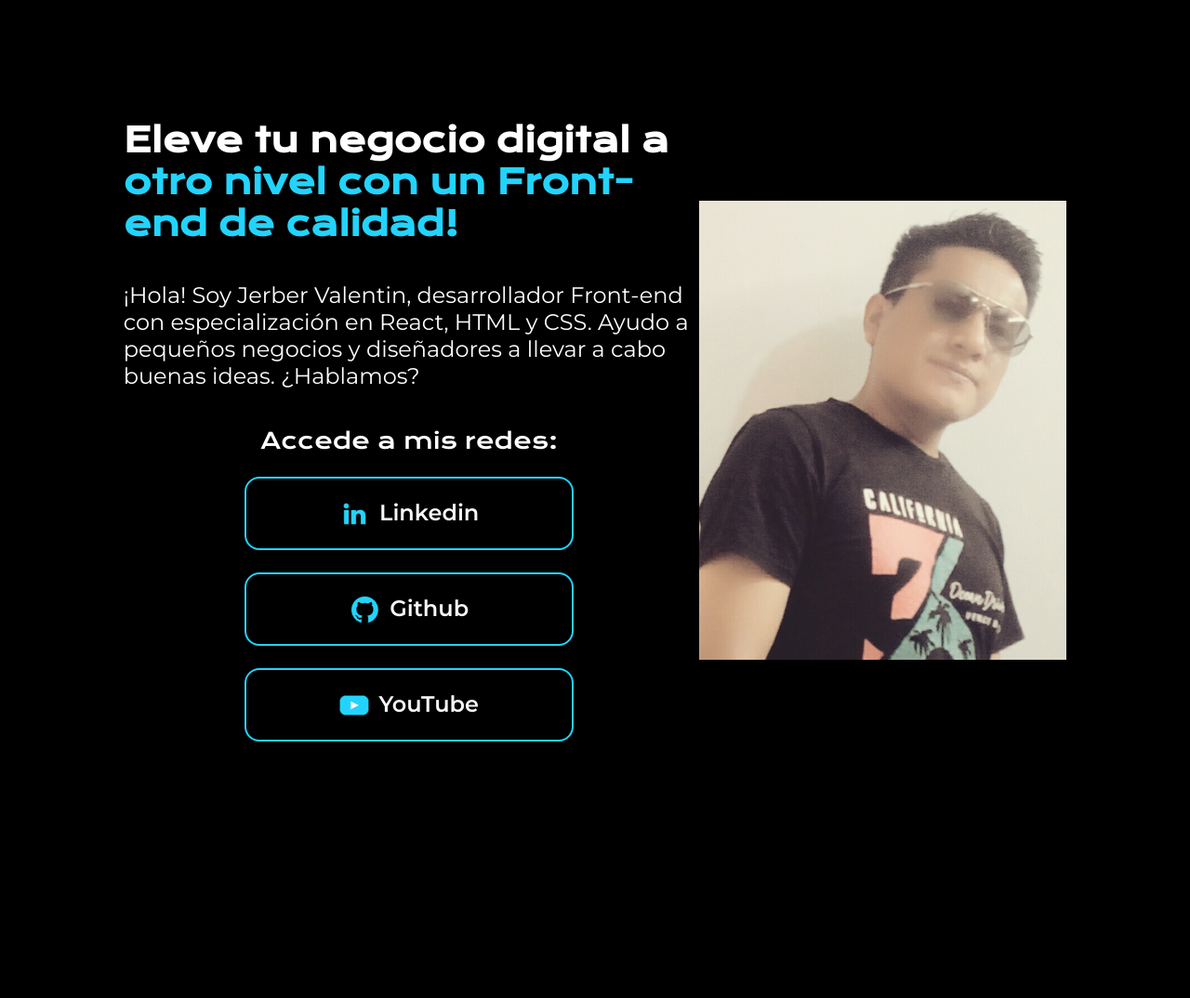
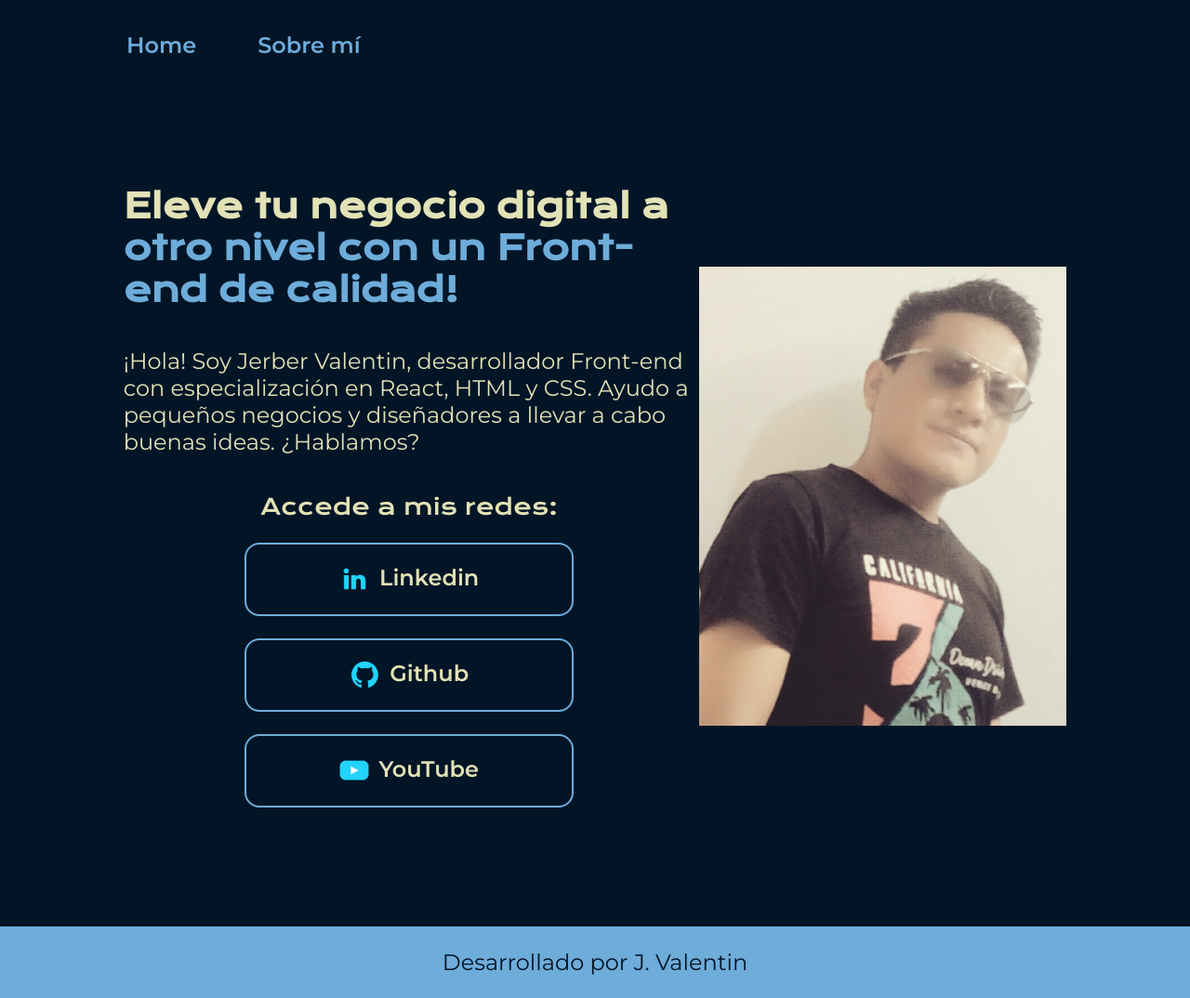
Before and after one commit to lvalentinl/Ejercitando-html-1, a plain HTML site: page index.html in a window 1280 px wide. Shown: the whole page at 93% size. Before the commit the page ends 928 px from the top, so only its background shows below. Drawn offline with nearby package versions, Linux system fonts and the light colour scheme.

Commit message:
footer, header y variables

```diff
--- a/index.html
+++ b/index.html
@@ -4,10 +4,15 @@
     <meta charset="UTF-8">
     <meta name="viewport" content="width=device-width, initial-scale=1.0">
     <title>Portafolio</title>
-    <link rel="stylesheet" href="style.css">
+    <link rel="stylesheet" href="./styles/style.css">
 </head>
 <body>
-    <header></header>
+    <header class="header-link">
+        <nav class="header-link-div">
+            <a class="header-link-a" href="index.html">Home</a>
+            <a class="header-link-a" href="about.html">Sobre mí</a>
+        </nav>
+    </header>
     <main class="presentacion-JV">
         <section class="presentacion-contenido">
             <h1 class="presentacion-h1-titulo">
@@ -25,6 +30,8 @@
         </section>
         <img src="./assets/vale.png" alt="chico viendo de costado">
     </main>
-    <footer></footer>
+    <footer class="footer-descripcion">
+        <p>Desarrollado por J. Valentin</p>
+    </footer>
 </body>
 </html>
--- a/style.css
+++ b/styles/style.css
@@ -1,28 +1,56 @@
 @import url('https://fonts.googleapis.com/css2?family=Krona+One&family=Montserrat:ital,wght@0,100..900;1,100..900&display=swap');
 /*aqui buscamos en google fonts, embebed code, import para CSS*/
+:root{ /*asi se crean las variables, dentro de root y con doble guion*/
+    --color-primario: #021526;
+    --color-secundario: #E2E2B6;
+    --color-terciario: #6EACDA;
+    --color-hover: #03346E;
+
+    --fuente-montserrat: 'Montserrat', serif;
+    --fuente-krona-one: 'krona One', sans-serif;
+}
+
 *{ /*para cambios en todo el proyecto*/
     margin: 0;
     padding: 0;
 }
 
 body{
-    background-color: #000000;
-    color: white;
+    background-color: var(--color-primario);
+    color: var(--color-secundario);
     font-family: Verdana, Geneva, Tahoma, sans-serif;
-    height: 100vh;
+    /*height: 100vh; sacamos esto pq ya creamos el footer*/
     box-sizing: border-box;
 }
 
+.header-link{
+    padding: 2% 0% 0% 10%; /*top right bottom left*/
+}
+
+.header-link-div{
+    display: flex;
+    gap: 50px;
+}
+
+.header-link-a{
+    font-family: var(--fuente-montserrat);
+    font-size: 24px;
+    font-weight: 600;
+    color: var(--color-terciario);
+    text-decoration: none;
+}
+
 .titulo-h1 { /* punto es para acceder a las CLASS exclusivas... debemos usar CLASS en html*/
-    color: #22d4fd;
+    color: var(--color-terciario);
 }
 a {
-    color: 22d4fd;
+    color: var(--color-terciario);
     /*border: 1px solid #f6f6f6; LO PONEMOS ABAJO ENLACES*/
     padding: 8px;
 }
 
 .presentacion-JV{
+
     display: flex;
     align-items: center;
     margin: 10%; /*para poner margen izq der*/
@@ -38,12 +66,12 @@ a {
 
 .presentacion-h1-titulo{
     font-size: 36px;
-    font-family: "Krona One", serif;
+    font-family: var(--fuente-krona-one);
 }
 
 .presentacion-parrafo{
     font-size: 24px;
-    font-family: "Montserrat", serif;
+    font-family: var(--fuente-montserrat);
 }
 
 .presentacion-botones{/*para ubicar los botones*/
@@ -55,7 +83,7 @@ a {
 }
 
 .presentacion-enlaces-subtitulo{
-    font-family: 'krona One', sans-serif;
+    font-family: var(--fuente-krona-one);
     font-size: 24px;
     font-weight: 400;
 }
@@ -65,17 +93,27 @@ a {
     /*text-align: center;*/
     padding: 21.5px 0;
     border-radius: 16px;
-    font-family: "Montserrat", serif;
+    font-family: var(--fuente-montserrat);
     font-size: 24px;
     font-weight: 600; /*peso de la fuente*/
     text-decoration: none; /*quitar el subrayado*/
-    color: #f6f6f6;
-    border: 2px solid #22d4fd;
+    color: var(--color-secundario);
+    border: 2px solid var(--color-terciario);
     display: flex;
     justify-content: center;
     gap: 10px;
 }
 
 .presentacion-enlaces:hover{
-    background-color: #272727; /*usamos hover despues de la clase para pasar cursor y cambiar de color*/
+    background-color: var(--color-hover); /*usamos hover despues de la clase para pasar cursor y cambiar de color*/
 }
+
+.footer-descripcion{
+    background-color: var(--color-terciario);
+    padding: 24px;
+    color: var(--color-primario);
+    text-align: center;
+    font-family: var(--fuente-montserrat);
+    font-size: 24px;
+    font-weight: 400;
+}
```
Also changed, not shown: about.html (added, +34 -0 lines).
